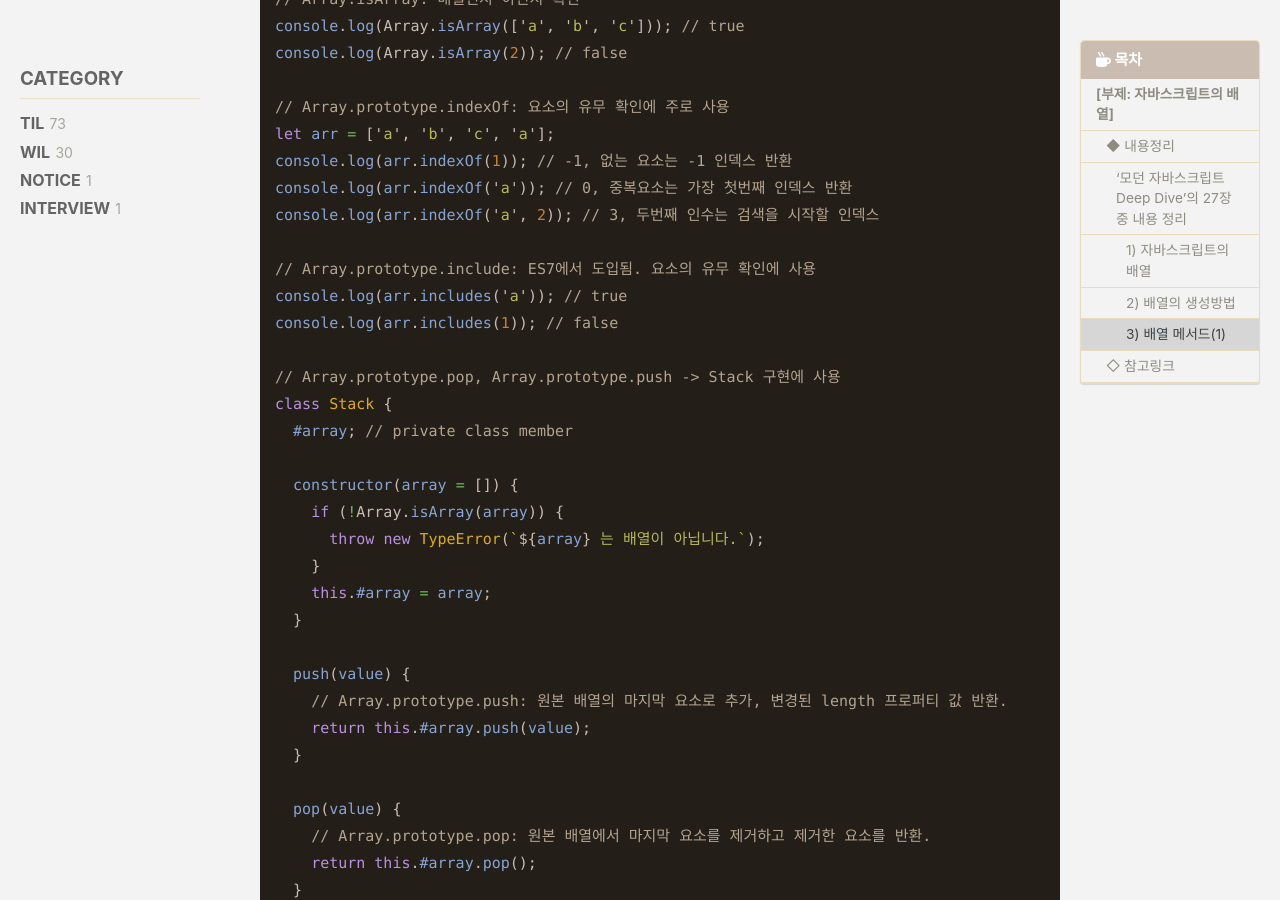
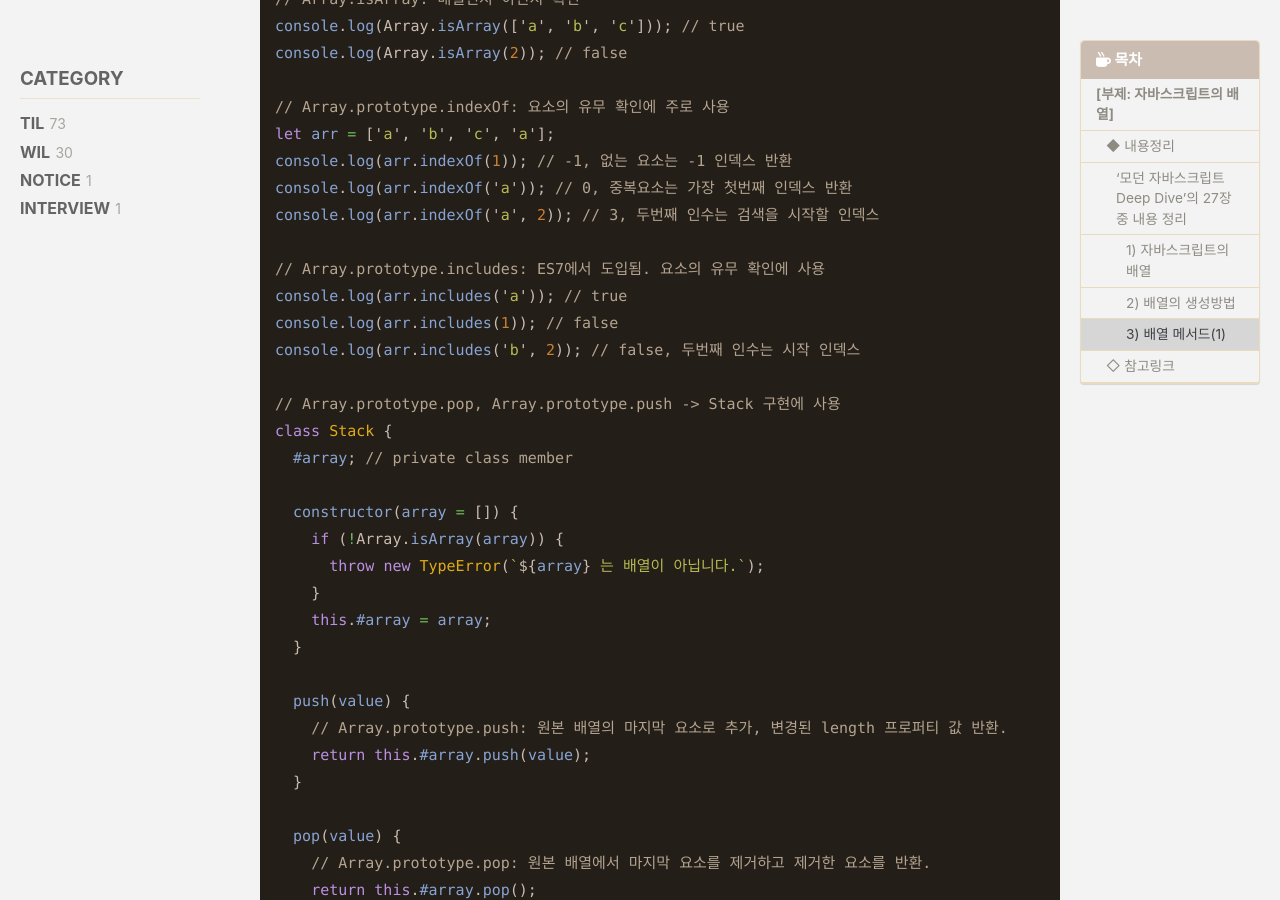
Before and after one commit to YiHwanRyu/YiHwanRyu.github.io, a Jekyll site: the page built from _posts/2024-04-02-TIL073.md, in a window 1280 px wide and 900 px high, scrolled down 3390 px. Built offline with Jekyll 4.4.1, drawn with Linux system fonts in a browser that asks for light colours; cached includes are drawn as plain includes; some web fonts are replaced; comment, search, counter and statistics services are not loaded.

Commit message:
[UPDATE] TIL073 내용 수정

```diff
--- a/_posts/2024-04-02-TIL073.md
+++ b/_posts/2024-04-02-TIL073.md
@@ -123,9 +123,10 @@ Today I Learned, 2024/04/02
   console.log(arr.indexOf('a')); // 0, 중복요소는 가장 첫번째 인덱스 반환
   console.log(arr.indexOf('a', 2)); // 3, 두번째 인수는 검색을 시작할 인덱스
 
-  // Array.prototype.include: ES7에서 도입됨. 요소의 유무 확인에 사용
+  // Array.prototype.includes: ES7에서 도입됨. 요소의 유무 확인에 사용
   console.log(arr.includes('a')); // true
   console.log(arr.includes(1)); // false
+  console.log(arr.includes('b', 2)); // false, 두번째 인수는 시작 인덱스
 
   // Array.prototype.pop, Array.prototype.push -> Stack 구현에 사용
   class Stack {
```
